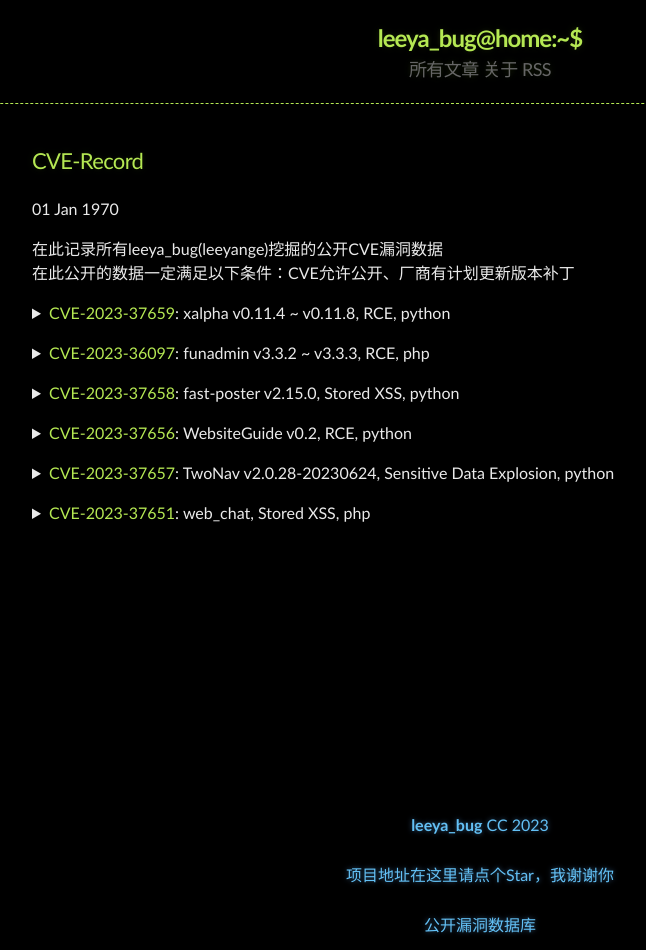
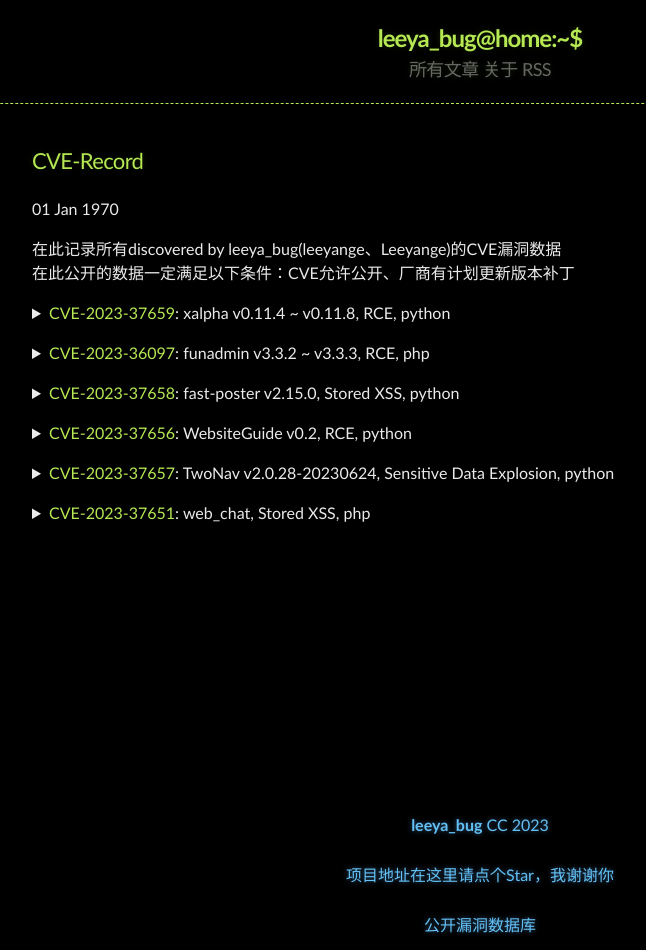
Before and after one commit to Leeyangee/leeyangee.github.io, a Jekyll site: the page built from _posts/1970-01-01-CVE-Record.md, in a window 1280 px wide. Shown: the whole page, without its empty margins (160-806 px from the left). Built offline with Jekyll 4.4.1, drawn with Linux system fonts in a browser that asks for light colours.

Commit message:
Update 1970-01-01-CVE-Record.md

```diff
--- a/_posts/1970-01-01-CVE-Record.md
+++ b/_posts/1970-01-01-CVE-Record.md
@@ -3,7 +3,7 @@ title: CVE-Record
 published: true
 ---
 
-在此记录所有leeya_bug(leeyange)挖掘的公开CVE漏洞数据
+在此记录所有discovered by leeya_bug(leeyange、Leeyange)的CVE漏洞数据
 在此公开的数据一定满足以下条件：CVE允许公开、厂商有计划更新版本补丁
 
 <details>
```
